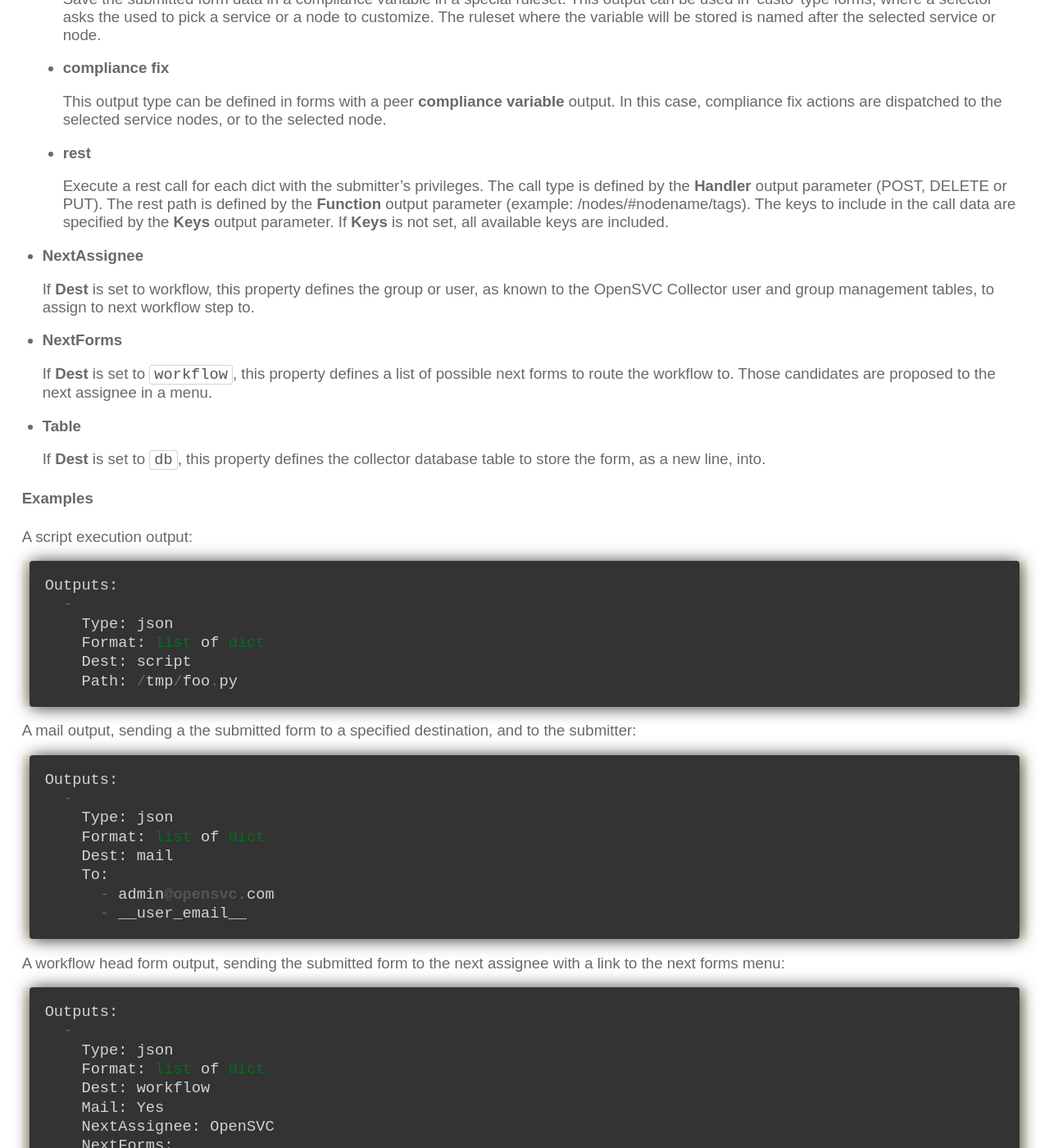
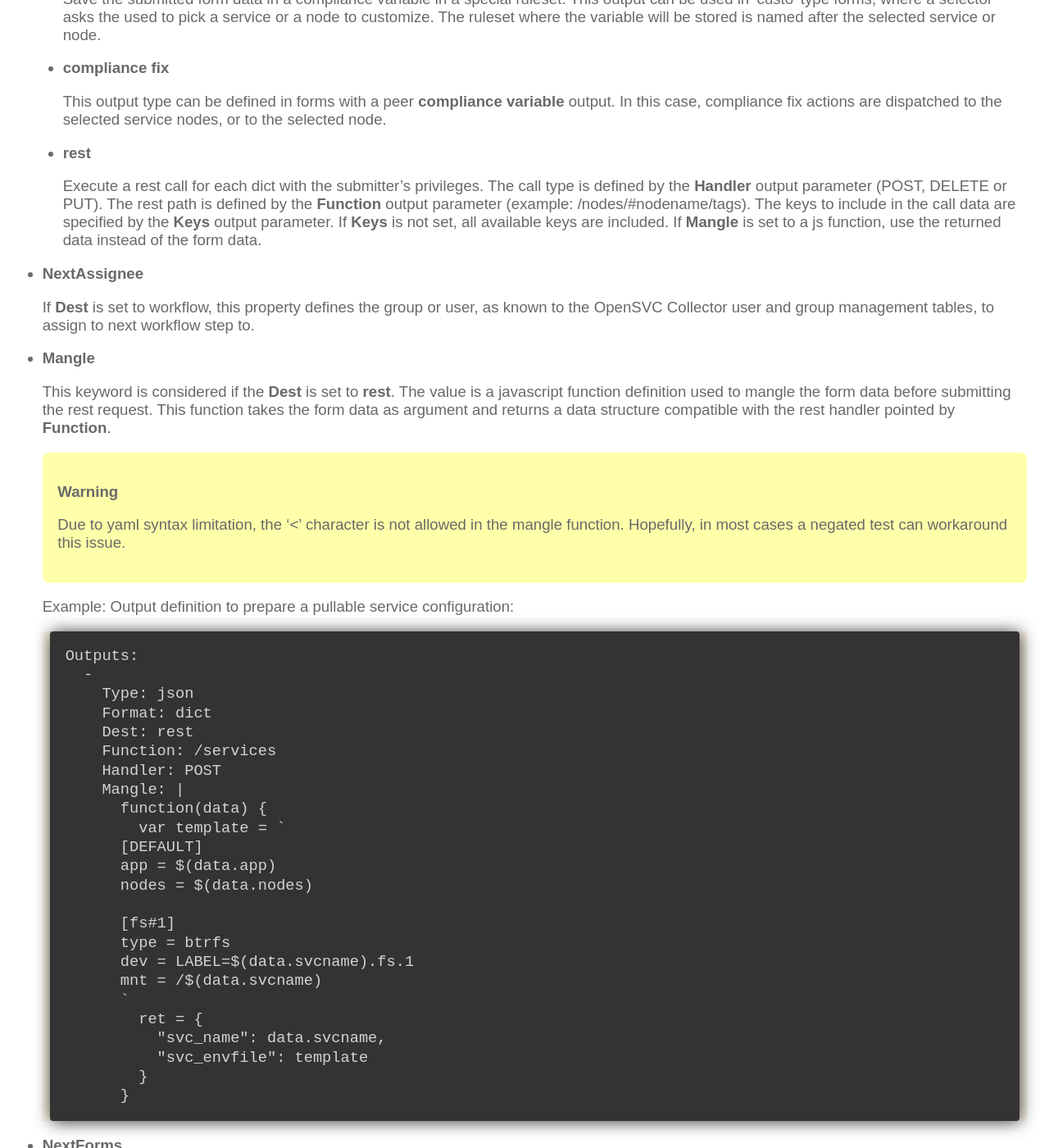
Before and after one commit to opensvc/docs.opensvc.com, a Sphinx documentation site: the page built from source/collector.forms.rst, in a window 1280 px wide and 1400 px high, scrolled down 3100 px. Shown: the whole window at 82% size. Built offline with Sphinx 7.4.7, drawn with Linux system fonts in a browser that asks for light colours; comment, search, counter and statistics services are not loaded.

Commit message:
Document the mangle form output keyword

```diff
--- a/source/collector.forms.rst
+++ b/source/collector.forms.rst
@@ -149,11 +149,44 @@ Keywords
 
   * **rest**
 
-    Execute a rest call for each dict with the submitter's privileges. The call type is defined by the **Handler** output parameter (POST, DELETE or PUT). The rest path is defined by the **Function** output parameter (example: /nodes/#nodename/tags). The keys to include in the call data are specified by the **Keys** output parameter. If **Keys** is not set, all available keys are included.
+    Execute a rest call for each dict with the submitter's privileges. The call type is defined by the **Handler** output parameter (POST, DELETE or PUT). The rest path is defined by the **Function** output parameter (example: /nodes/#nodename/tags). The keys to include in the call data are specified by the **Keys** output parameter. If **Keys** is not set, all available keys are included. If **Mangle** is set to a js function, use the returned data instead of the form data.
 
 * **NextAssignee**
 
   If **Dest** is set to workflow, this property defines the group or user, as known to the OpenSVC Collector user and group management tables, to assign to next workflow step to.
+
+* **Mangle**
+
+  This keyword is considered if the **Dest** is set to **rest**. The value is a javascript function definition used to mangle the form data before submitting the rest request. This function takes the form data as argument and returns a data structure compatible with the rest handler pointed by **Function**.
+
+  .. warning:: Due to yaml syntax limitation, the '<' character is not allowed in the mangle function. Hopefully, in most cases a negated test can workaround this issue.
+
+  Example: Output definition to prepare a pullable service configuration::
+
+    Outputs:
+      -
+        Type: json
+        Format: dict
+        Dest: rest
+        Function: /services
+        Handler: POST
+        Mangle: |
+          function(data) {
+            var template = `
+          [DEFAULT]
+          app = $(data.app)
+          nodes = $(data.nodes)
+
+          [fs#1]
+          type = btrfs
+          dev = LABEL=$(data.svcname).fs.1
+          mnt = /$(data.svcname)
+          `
+            ret = {
+              "svc_name": data.svcname,
+              "svc_envfile": template
+            }
+          }
 
 * **NextForms**
 
```
